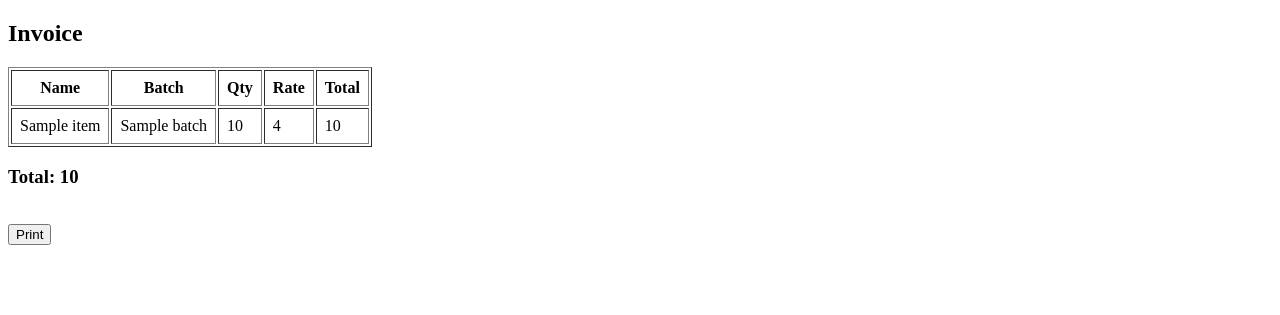
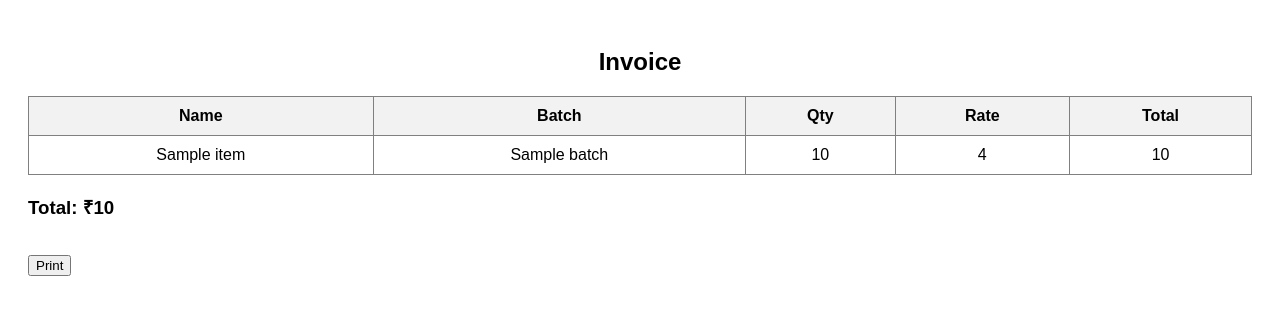
Before and after one commit to Sadiyamd029/pharma-billing, a Flask app: template templates/invoice.html in a window 1280 px wide. Shown: the top 315 px of the page. Run offline with Flask 3, Linux system fonts and the light colour scheme; the template is opened without the code that fills it: most values are stand-ins (such as "Sample title", 1, 10 or a date in 2020).

Commit message:
updated invoice with print fix

```diff
--- a/templates/invoice.html
+++ b/templates/invoice.html
@@ -2,12 +2,51 @@
 <html>
 <head>
     <title>Invoice</title>
+
+    <style>
+        body {
+            font-family: Arial, sans-serif;
+            padding: 20px;
+        }
+
+        h2 {
+            text-align: center;
+        }
+
+        table {
+            width: 100%;
+            border-collapse: collapse;
+        }
+
+        th, td {
+            padding: 10px;
+            text-align: center;
+        }
+
+        th {
+            background-color: #f2f2f2;
+        }
+
+        /* ✅ PRINT FIX */
+        @media print {
+            button {
+                display: none;
+            }
+
+            body {
+                margin: 0;
+            }
+        }
+    </style>
 </head>
+
 <body>
+
+<div id="invoice">
 
 <h2>Invoice</h2>
 
-<table border="1" cellpadding="8">
+<table border="1">
     <tr>
         <th>Name</th>
         <th>Batch</th>
@@ -27,7 +66,9 @@
     {% endfor %}
 </table>
 
-<h3>Total: {{ total }}</h3>
+<h3>Total: ₹{{ total }}</h3>
+
+</div>
 
 <br>
 <button onclick="window.print()">Print</button>
```
